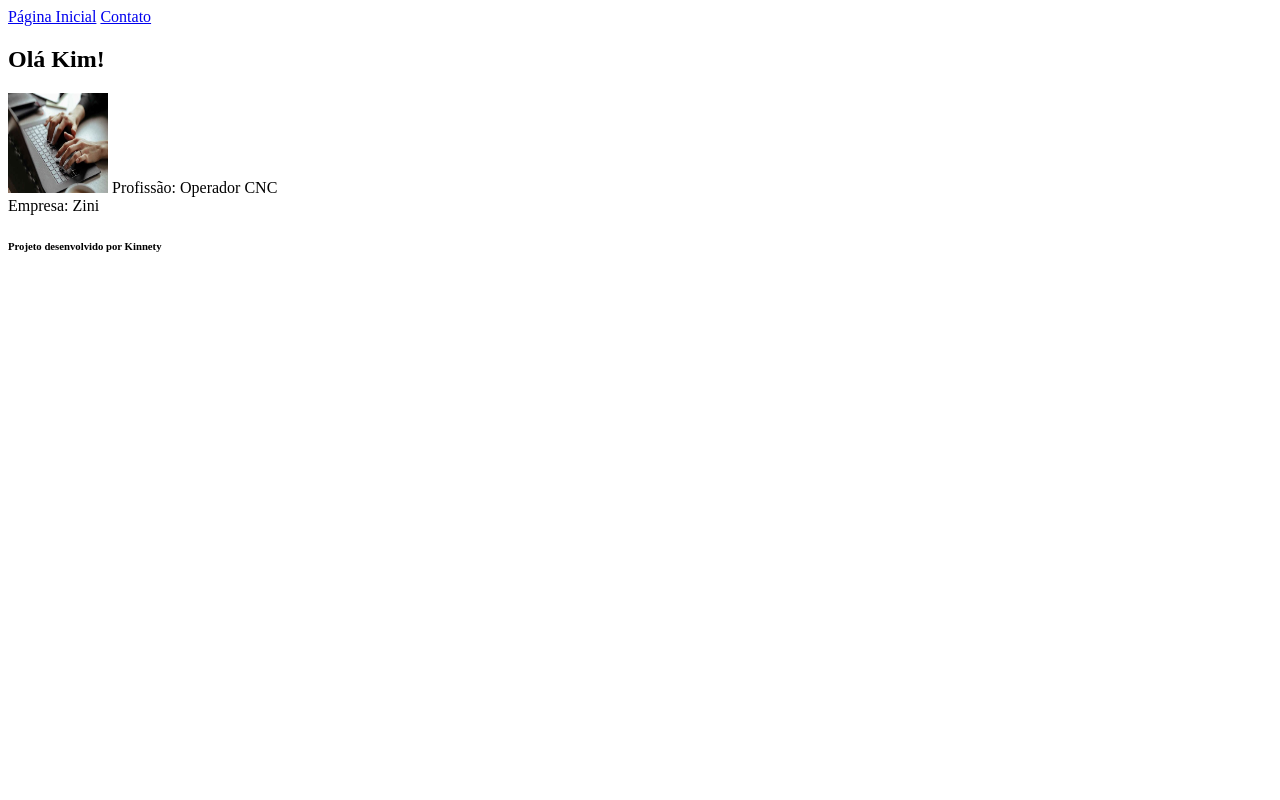
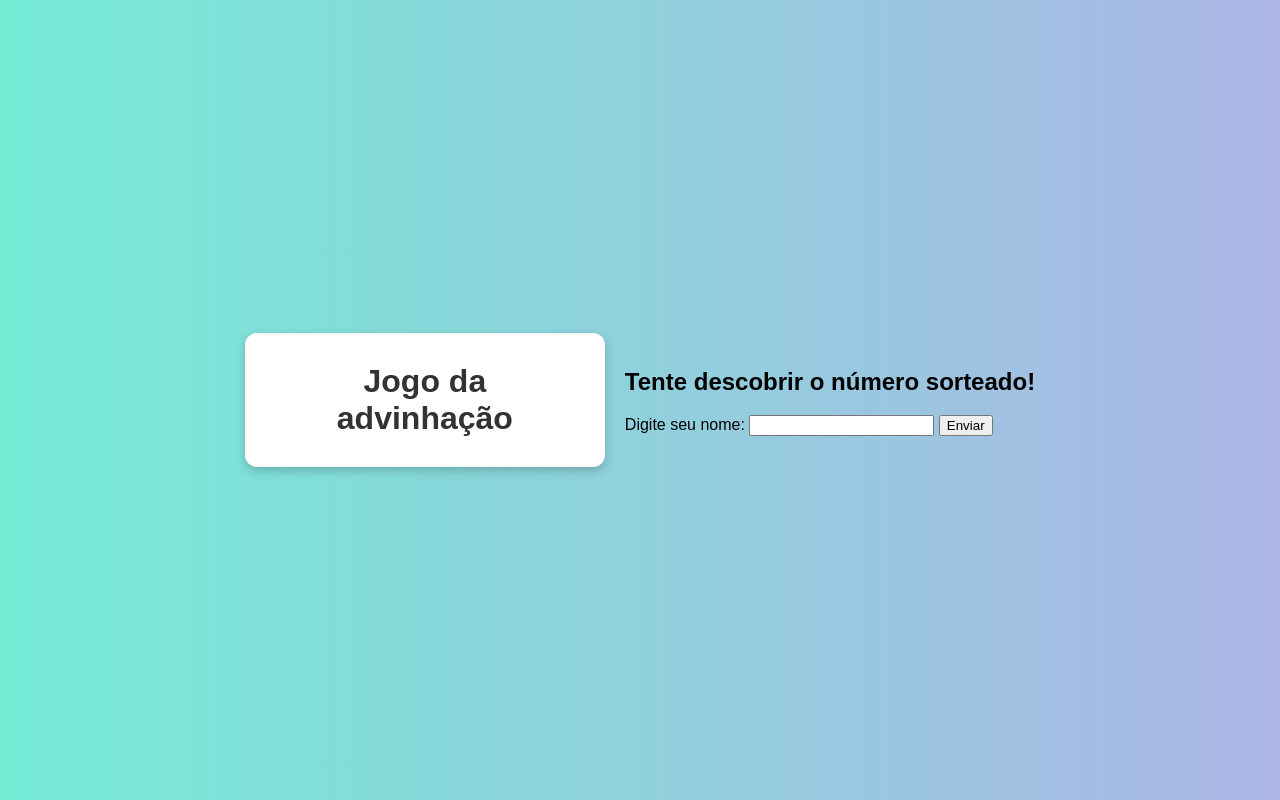
Before and after one commit to marcoskinn/miniblog, a Flask app: page / in a window 1280 px wide. Run offline with Flask 3, Linux system fonts and the light colour scheme.

Commit message:
jogoadvinhacao

```diff
--- a/app.py
+++ /dev/null
@@ -1,36 +0,0 @@
-from flask import Flask
-from flask import render_template, request, flash, redirect
-
-#https://miniblog-livid-nine.vercel.app/
-
-app = Flask(__name__)
-app.config['SECRET_KEY'] = "minha-palavra-secreta"
-
-@app.route("/")
-@app.route('/index')
-def index():
-    nome = "Kim"
-    dados = {"profissão": "Operador CNC", "empresa": "Zini"}
-    return render_template('index.html', nome=nome, dados=dados)
-
-@app.route('/contato')
-def contato():
-    return render_template('contato.html')
-
-@app.route('/login')
-def login():
-    return render_template('login.html')
-
-@app.route('/autentificar', methods=['POST'])
-def autentificar():
-    usuario = request.form.get('usuario')
-    senha = request.form.get('senha')
-    if usuario == 'admin' and senha == 'senha123':
-        return f"usuario: {usuario} e senha: {senha}"
-    else:
-        flash("Dados inválidos")
-        flash("Usuário ou senha inválidos")
-        return redirect('/login')
-
-if __name__ == "__main__":
-    app.run()
--- /dev/null
+++ b/main.py
@@ -0,0 +1,36 @@
+from flask import Flask, render_template, request, session, url_for, redirect
+from random import randint
+
+app = Flask(__name__)
+app.secret_key = 'chave_secreta'
+
+@app.route('/', methods=['GET', 'POST'])
+def index():
+    if request.method == 'POST':
+        session['nome'] = request.form.get('nomeForm')
+        return redirect(url_for('jogo'))
+    return render_template('index.html')
+
+@app.route('/jogo', methods=['GET', 'POST'])
+def jogo():
+    nome = session.get('nome')
+    if "numero_secreto" not in session:
+        session["numero_secreto"] = randint(1, 100)
+        session["tentativas"] = 0
+
+    mensagem = ""
+    if request.method == "POST":
+        palpite = int(request.form["palpite"])
+        session["tentativas"] += 1
+        if palpite == session["numero_secreto"]:
+            mensagem = f"PARABÉNS! Você acertou em {session['tentativas']} tentativas!"
+            session.clear()
+        elif palpite < session["numero_secreto"]:
+            mensagem = "O número é maior"
+        else:
+            mensagem = "O número é menor"
+
+    return render_template('jogo.html', mensagem=mensagem, nome=nome)
+
+if __name__ == '__main__':
+    app.run(debug=True)
--- a/static/css/estilo.css
+++ /dev/null
@@ -1,4 +0,0 @@
-.imgquadrada{
-    width: 100px;
-    height: 100px;
-}
--- /dev/null
+++ b/static/style.css
@@ -0,0 +1,43 @@
+body {
+    font-family: Arial, sans-serif;
+    background: linear-gradient(to right, #74ebd5, #ACB6E5);
+    display: flex;
+    justify-content: center;
+    align-items: center;
+    height: 100vh;
+    margin: 0;
+}
+
+.container {
+    background: white;
+    padding: 30px;
+    border-radius: 12px;
+    box-shadow: 0 4px 10px rgba(0, 0, 0, 0.2);
+    text-align: center;
+    width: 300px;
+    margin-right: 20px;
+}
+
+h1 {
+    color: #333;
+}
+
+
+
+input[type="number"] {
+    padding: 8px;
+    border: 1px solid #ccc;
+    border-radius: 6px;
+    width: 80px;
+    text-align: center;
+}
+
+button:hover {
+    background-color: #45a049;
+}
+
+.mensagem {
+    margin-top: 20px;
+    font-weight: bold;
+    color: #222;
+}
--- a/templates/base.html
+++ b/templates/base.html
@@ -4,17 +4,14 @@
     <meta charset="UTF-8">
     <meta name="viewport" content="width=device-width, initial-scale=1.0">
     <title>Document</title>
-    <link rel="stylesheet" href="{{ url_for('static', filename='css/estilo.css') }}">
+    <link rel="stylesheet" href="{{ url_for('static', filename='style.css') }}">
 </head>
 <body>
-    <nav>
-        <a href="/index">Página Inicial</a>
-        <a href="/contato">Contato</a>
-    </nav>
-
+    <div>
+        <h1 class="container">Jogo da advinhação</h1>
+    </div>
     {% block conteudo %}
     {% endblock %}
 
-    <h6>Projeto desenvolvido por Kinnety</h6>
 </body>
 </html>
--- a/templates/contato.html
+++ /dev/null
@@ -1,5 +0,0 @@
-{% extends 'base.html' %}
-
-{% block conteudo %}
-    <h2>Aqui tem os dados para entrar em contato comigo</h2>
-{% endblock %}
--- a/templates/index.html
+++ b/templates/index.html
@@ -1,10 +1,13 @@
 {% extends 'base.html' %}
 
 {% block conteudo %}
-    <h2>Olá {{nome}}!</h2>
-    <p>
-        <img class="imgquadrada" src="{{ url_for('static', filename='imagens/computador.jpg') }}" alt="">
-        Profissão: {{dados.profissão}}<br>
-        Empresa: {{dados.empresa}}
-    </p>
+    <div>
+        <h2>Tente descobrir o número sorteado!</h2>
+        <form method="post">
+            <label for="nomeForm">Digite seu nome:</label>
+            <input type="text" id="nomeForm" name="nomeForm" required>
+            <button type="submit">Enviar</button>
+        </form>
+        <p></p>
+    </div>
 {% endblock %}
```
Also changed, not shown: templates/jogo.html (added, +13 -0 lines), templates/login.html (deleted, +0 -22 lines), static/imagens/computador.jpg (deleted), vercel.json.
